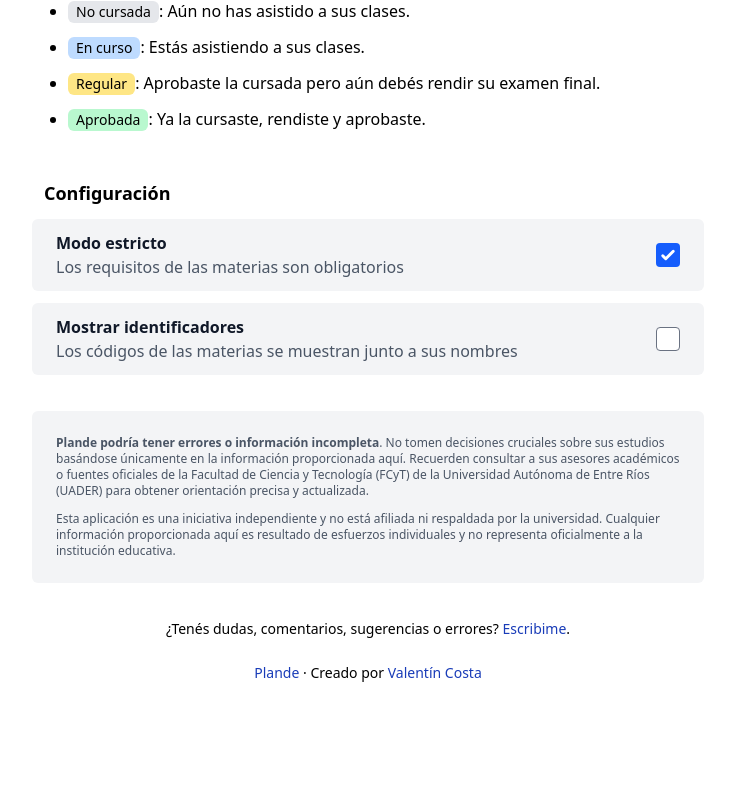
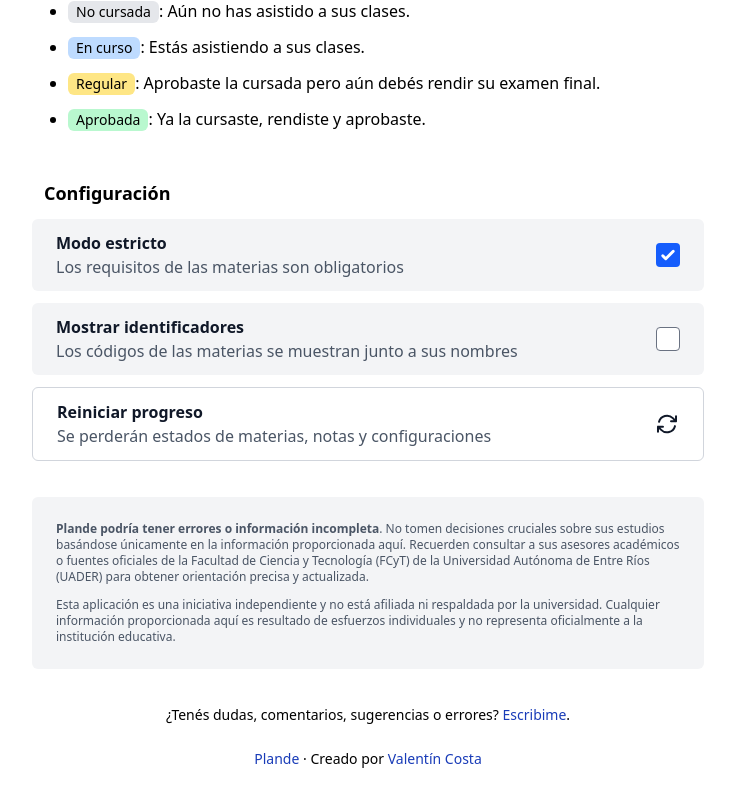
Before and after one commit to valentincostam/plande, a SvelteKit app: page /uader-fcyt-it in a window 1280 px wide. Shown: the part 5873-6676 px from the top of the page, without its empty margins (272-1007 px from the left). Before the commit the page ends 6592 px from the top, so only its background shows below. Built offline with nearby package versions, Linux system fonts and the light colour scheme.

Commit message:
Add ResetButton component and implement resetAllState function to clear course progress and settings; enhance user confirmation for state reset.

```diff
--- a/src/routes/[slug]/+page.svelte
+++ b/src/routes/[slug]/+page.svelte
@@ -5,6 +5,7 @@
 	import { createYears, isYearPassed, getCourseEffectiveTerm } from '$lib/year.svelte';
 	import { courseTerms, courseTermLabels } from '$lib/course-term';
 	import SettingToggle from './setting-toggle.svelte';
+	import ResetButton from './reset-button.svelte';
 	import AvailableCoursesTerm from './available-courses-term.svelte';
 	import Stats from './stats.svelte';
 	import { createUrlSearchParams, urlStateParameters } from '$lib/url-state-parameter';
@@ -128,6 +129,21 @@
 			isInitializing = false;
 		}
 	});
+
+	function resetAllState() {
+		const confirmed = window.confirm(
+			'¿Confirmás que querés reiniciar todo el progreso? Se perderán estados de materias, notas y configuraciones personalizadas.'
+		);
+		if (!confirmed) return;
+
+		courses.forEach((course) => {
+			course.state = courseStates.notTaken;
+			course.grade = undefined;
+		});
+		isStrictModeEnabled = true;
+		showCodes = false;
+		localStorage.removeItem(storageKey);
+	}
 
 	const years = createYears(data.studyPlan.durationYears, courses);
 
@@ -427,6 +443,7 @@
 					label="Mostrar identificadores"
 					description="Los códigos de las materias se muestran junto a sus nombres"
 				/>
+				<ResetButton onclick={resetAllState} />
 			</div>
 		</section>
 	</main>
--- /dev/null
+++ b/src/routes/[slug]/reset-button.svelte
@@ -0,0 +1,37 @@
+<script lang="ts">
+	type Props = {
+		onclick: () => void;
+	};
+
+	let { onclick }: Props = $props();
+</script>
+
+<button
+	{onclick}
+	class="group flex cursor-pointer items-center justify-between gap-3 rounded-md border-1 border-gray-300 bg-white px-6 py-3 text-left transition-colors select-none hover:border-red-300 hover:bg-red-50 active:scale-[0.99]"
+>
+	<span class="flex-1">
+		<strong class="text-gray-900 transition-colors group-hover:text-red-900"
+			>Reiniciar progreso</strong
+		>
+		<br />
+		<span class="text-gray-600 transition-colors group-hover:text-red-800"
+			>Se perderán estados de materias, notas y configuraciones</span
+		>
+	</span>
+
+	<svg
+		class="h-6 w-6 shrink-0 text-gray-900 group-hover:text-red-900"
+		fill="none"
+		stroke="currentColor"
+		stroke-width="2"
+		viewBox="0 0 24 24"
+		xmlns="http://www.w3.org/2000/svg"
+	>
+		<path
+			stroke-linecap="round"
+			stroke-linejoin="round"
+			d="M16.023 9.348h4.992v-.001M2.985 19.644v-4.992m0 0h4.992m-4.993 0 3.181 3.183a8.25 8.25 0 0 0 13.803-3.7M4.031 9.865a8.25 8.25 0 0 1 13.803-3.7l3.181 3.182m0-4.991v4.99"
+		/>
+	</svg>
+</button>
```
